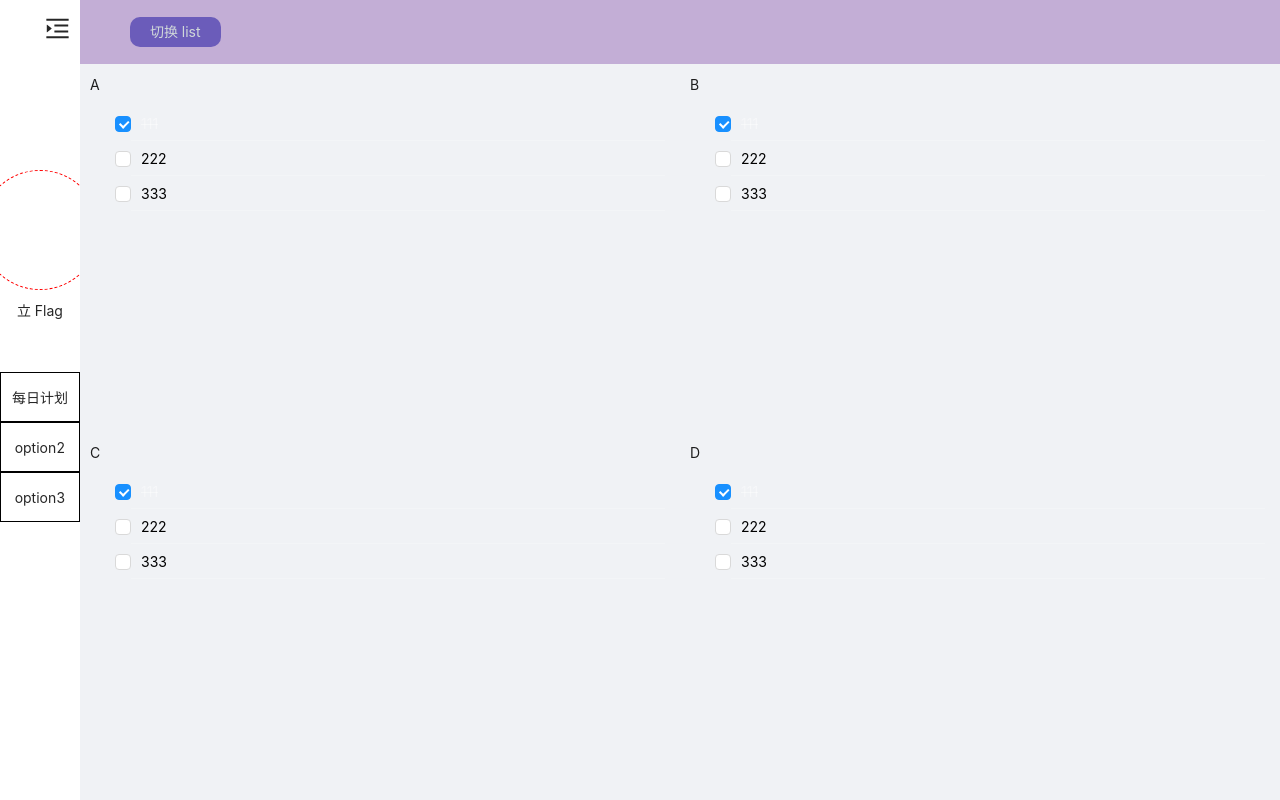
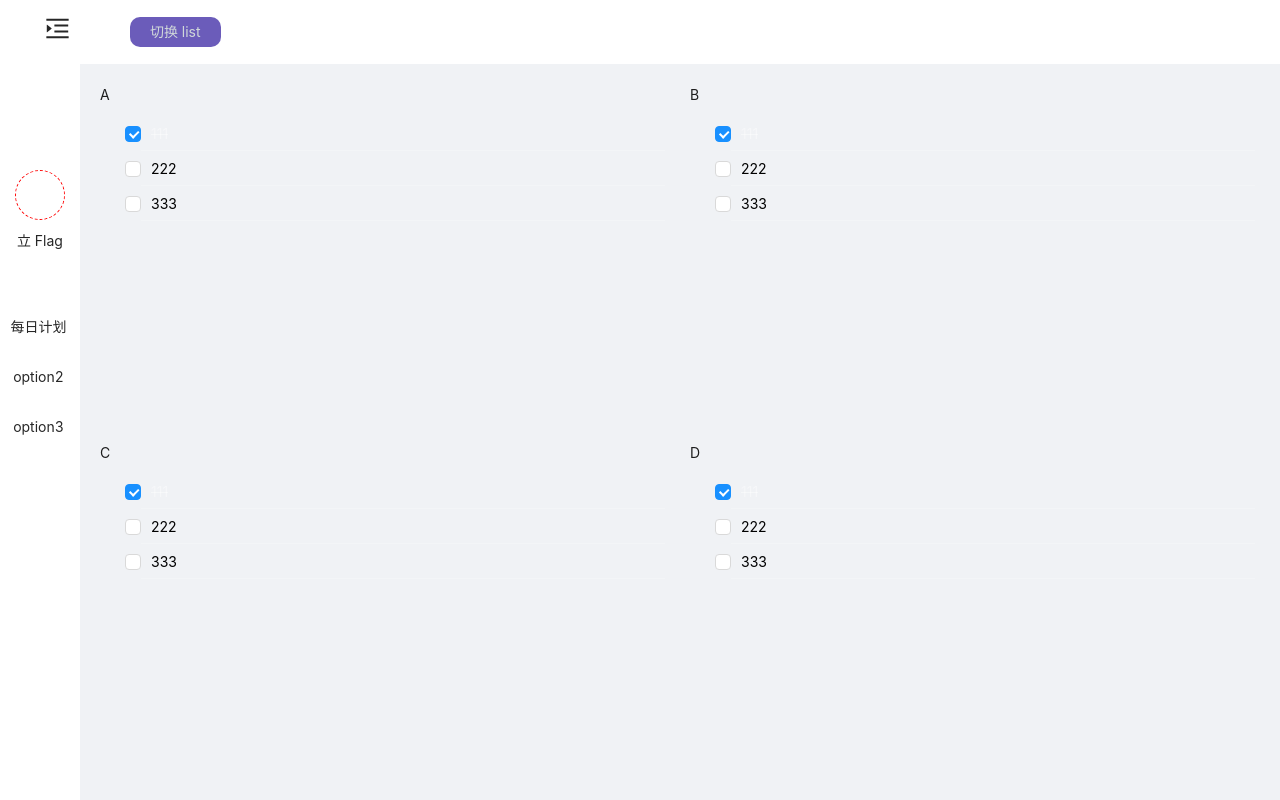
Before and after one commit to guoyanlun08/li-flag, a React (Create React App) app: page / in a window 1280 px wide. Built offline with nearby package versions, Linux system fonts and the light colour scheme.

Commit message:
feat:新增侧边栏样式

```diff
--- a/src/App.tsx
+++ b/src/App.tsx
@@ -18,10 +18,10 @@ function App() {
         <SiderMenu getClose={getClose} />
       </Sider>
       <Layout>
-        <Header style={{ background: '#c3aed6' }}>
+        <Header style={{ background: 'white' }}>
           <ToolsBar />
         </Header>
-        <Content>
+        <Content style={{margin: '10px'}}>
           <EveryDay />
         </Content>
       </Layout>
--- a/src/styles/variables.module.scss
+++ b/src/styles/variables.module.scss
@@ -4,10 +4,12 @@ $fl-red: #F56C6C;
 $fl-blue: #409EFF;
 $fl-green: #31C27C;
 $fl-gray: #909399;
+$f1-activeTab: #fa7547eb;
 
 :export {
   mainRed: $fl-red;
   mainBlue: $fl-blue;
   mainGreen: $fl-green;
-  mainGray: $fl-gray,
+  mainGray: $fl-gray;
+  activeTab: $f1-activeTab;
 }
--- a/src/views/SiderMenu/Styles.ts
+++ b/src/views/SiderMenu/Styles.ts
@@ -1,5 +1,6 @@
 
 import styled from 'styled-components';
+import mainColor from '@/styles/variables.module.scss'
 
 export const SiderMenuContainer = styled.div`
   width: 100%;
@@ -27,8 +28,8 @@ export const Info = styled.div`
   flex-direction: column;
   align-items: center;
   .info-avatar {
-    width: 120px;
-    height: 120px;
+    width: 50px;
+    height: 50px;
     border: 1px dashed red;
     border-radius: 50%;
   }
@@ -42,6 +43,12 @@ export const OptionsBar = styled.div`
   > div {
     height: 50px;
     line-height: 50px;
-    border: 1px solid black;
+    margin: 0 5px 0 0;
+    border-left: 2px solid transparent;
+    cursor: pointer;
+    &:hover{
+      border-left: 2px solid ${mainColor.activeTab};
+
+    }
   }
 `;
--- a/src/views/SiderMenu/index.tsx
+++ b/src/views/SiderMenu/index.tsx
@@ -20,9 +20,9 @@ export function SiderMenu(props: any) {
           <div className="info-name">立 Flag</div>
         </Info>
         <OptionsBar>
-          <div>每日计划</div>
-          <div>option2</div>
-          <div>option3</div>
+          <div><span>每日计划</span></div>
+          <div><span>option2</span></div>
+          <div><span>option3</span></div>
         </OptionsBar>
       </MenuBox>
     </SiderMenuContainer>
```
